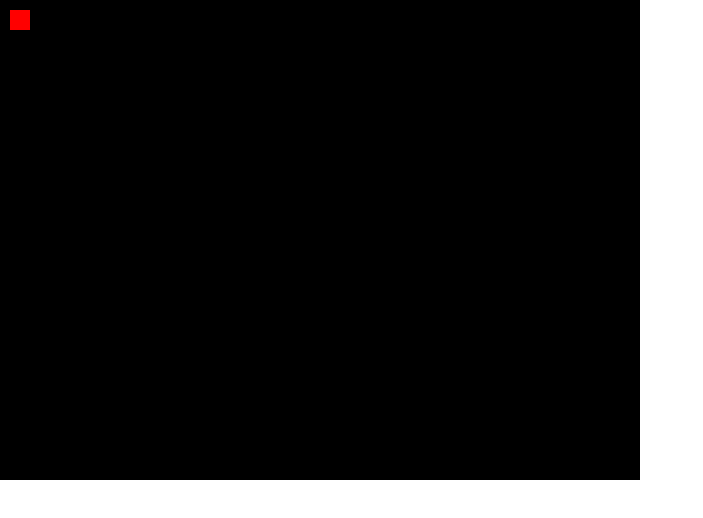
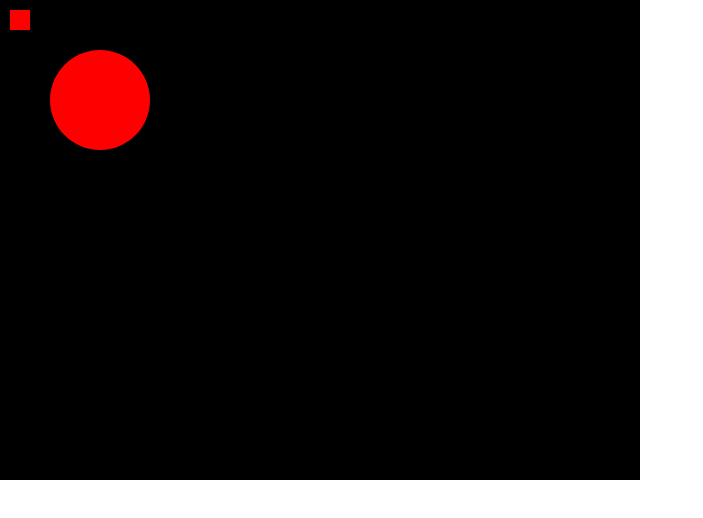
Before and after one commit to CILP/CanvasListener, a plain HTML site: page index.html in a window 1280 px wide. Shown: the whole page, without its empty margins (0-703 px from the left). Drawn offline with Linux system fonts and the light colour scheme.

Commit message:
Circle methods added also listener

```diff
--- a/app.js
+++ b/app.js
@@ -2,13 +2,14 @@ var renderizer = (function(){
 
   var context;
   var squares = [];
+  var circles = [];
 
   function selectCanvas(id){
 
     var canvas = document.getElementById(id);
     context = canvas.getContext('2d');
 
-    canvas.addEventListener("mousemove", function(e){
+    canvas.addEventListener('mousemove', function(e){
 
       var x = e.offsetX,
           y = e.offsetY;
@@ -22,6 +23,19 @@ var renderizer = (function(){
           s.color = '#F00';
         }
       });
+
+      circles.forEach(function(c){
+
+        var dx = x - c.x
+        var dy = y - c.y
+
+        if ((dx * dx + dy * dy) <= c.r * c.r){
+          c.color = '#0F0';
+        } else {
+          c.color = '#F00';
+        }
+
+      });
     });
 
     canvas = null;
@@ -30,16 +44,30 @@ var renderizer = (function(){
   function repaint(){
     window.requestAnimationFrame(repaint);
 
-    // drawBackGround();
     cleanCanvas();
 
     squares.forEach(function(s){
       drawRect(s);
     });
+
+    circles.forEach(function(c){
+      drawCircle(c);
+    });
+
   }
 
   function addRect(rect){
     squares.push(rect);
+  }
+
+  function addCircle(cir){
+    circles.push(cir);
+  }
+
+  function drawCircle(cir){
+    context.fillStyle = cir.color;
+    context.arc(cir.x, cir.y, cir.r, 0, 2 * Math.PI, false);
+    context.fill();
   }
 
   function init(){
@@ -66,7 +94,8 @@ var renderizer = (function(){
 
   return {
     select: selectCanvas,
-    add: addRect,
+    addSquare: addRect,
+    addCircle: addCircle,
     start: init
   };
 
--- a/index.html
+++ b/index.html
@@ -14,11 +14,17 @@
     <script type="text/javascript">
 
       renderizer.select('area');
-      renderizer.add({
+      renderizer.addSquare({
         x1: 10,
         y1: 10,
         x2: 20,
         y2: 20,
+        color: '#F00'
+      });
+      renderizer.addCircle({
+        x: 100,
+        y: 100,
+        r: 50,
         color: '#F00'
       });
       renderizer.start();
```
